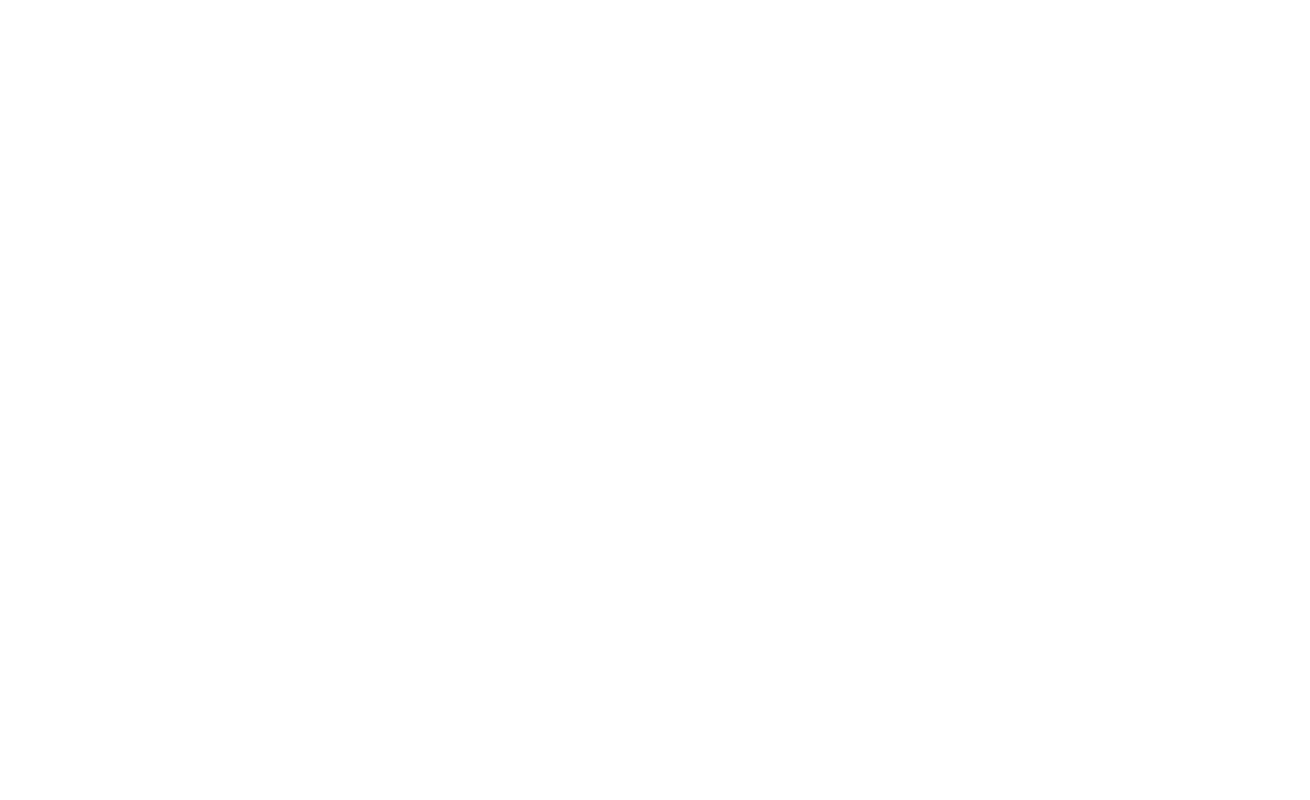
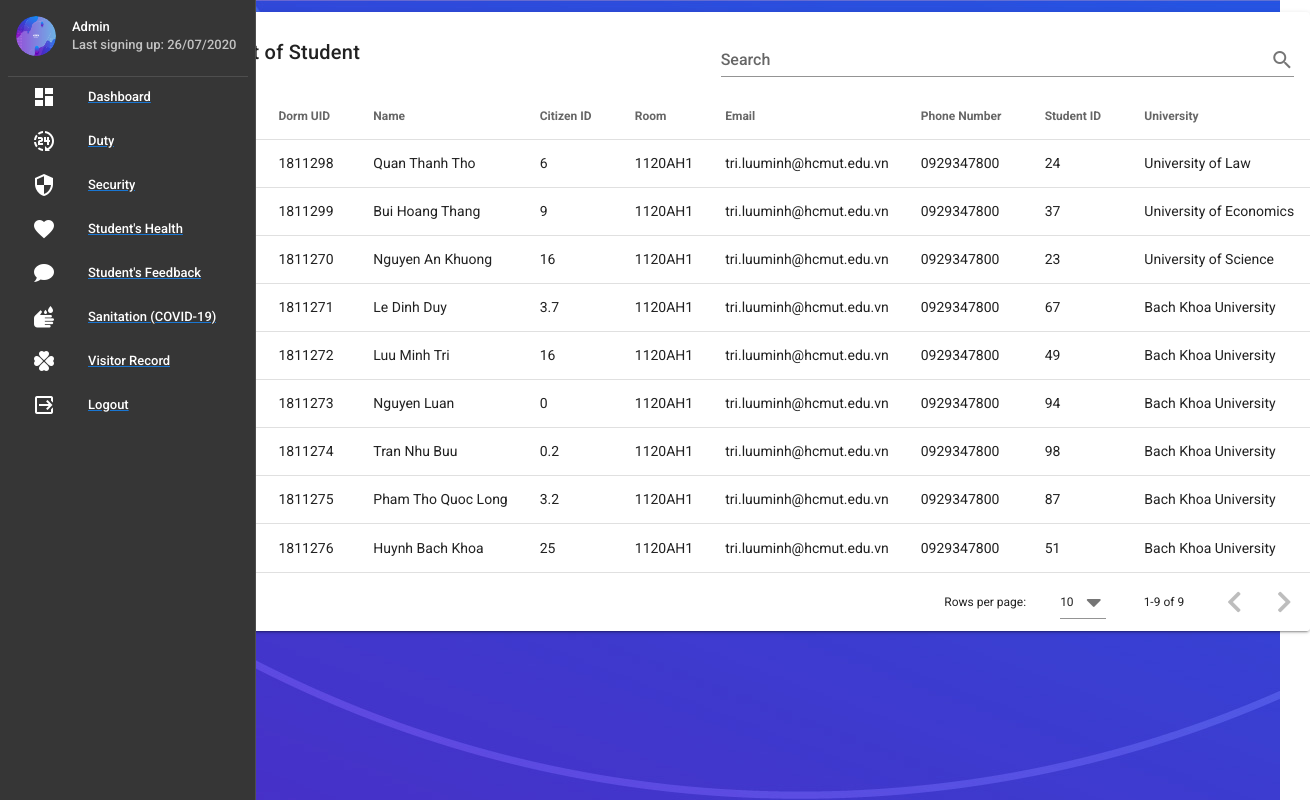
Before and after one commit to autumn16/dms, a Vue app: page /dashboard in a window 1280 px wide. Shown: the whole page, 1310 px wide, since content can reach past the window. Built offline with nearby package versions, Linux system fonts and the light colour scheme; a web font is replaced by a local one.

Commit message:
implementation of admin view
*** WARNING ***
bootstrap deleted from main.js, conflicted

```diff
--- a/src/main.js
+++ b/src/main.js
@@ -3,11 +3,12 @@ import App from './App.vue'
 import router from './router'
 import vuetify from './plugins/vuetify';
 import store from './store';
+/*
 import "bootstrap/dist/css/bootstrap.min.css";
 import "jquery/dist/jquery.min.js";
 import "popper.js/dist/umd/popper.min.js";
 import "bootstrap/dist/js/bootstrap.min.js";
-
+*/
 Vue.config.productionTip = false
 
 new Vue({
--- a/src/router/index.js
+++ b/src/router/index.js
@@ -6,6 +6,7 @@ import SignUp from '../views/signup'
 import SignIn from '../views/signin'
 import Faq from '../views/faq'
 import Admin from '../views/admin'
+import AdminDuty from '../views/dashboard/duty'
 
 Vue.use(VueRouter)
 
@@ -27,13 +28,18 @@ const routes = [
   },
   {
     path: '/frequently-asked-question',
-    name: 'faq',
+    name: 'FreAskQues',
     component: Faq,
   },
   {
-    path: '/dormitory-manager-dashboard',
-    name: 'admindashboard',
+    path: '/dashboard',
+    name: 'AdminDashboard',
     component: Admin,
+  },
+  {
+    path: `/dashboard/duty`,
+    name: 'DashboardDuty',
+    component: AdminDuty,
   }
 ]
 
--- a/src/views/admin.vue
+++ b/src/views/admin.vue
@@ -97,7 +97,7 @@
                           <v-checkbox
                             style="margin-left: 10px; margin-top: -20px;"
                             :label="`Inform ${item.name} to his/her late payment`"
-                            @click="informText = `*** YOU'RE LATE FOR   PAYMENT ***` "
+                            @click="informText = `*** YOU'RE LATE FOR PAYMENT ***`"
                           >
                           </v-checkbox>
                           <v-card-actions>
@@ -108,15 +108,6 @@
                           </v-card-actions>
                         </v-card>
                       </v-dialog>
-                      <!--
-                      <v-btn
-                        tile
-                        color="error"
-                        style="margin-left: 5px; font-size: 12px;"
-                      >
-                        Inform {{item.name}} to his late payment
-                      </v-btn>
-                      -->
                   </td>
                 </template>
               </v-data-table>
@@ -142,42 +133,42 @@ export default {
         {
           title: "Dashboard",
           icon: "mdi-view-dashboard",
-          link: "dormitory-manager-dashboard",
+          link: "dashboard",
         },
         {
           title: "Duty",
           icon: "mdi-hours-24",
-          link: "dormitory-manager-dashboard/duty",
+          link: "dashboard/duty",
         },
         {
           title: "Security",
           icon: "mdi-security",
-          link: "dormitory-manager-dashboard/security",
+          link: "dashboard/security",
         },
         {
           title: "Student's Health",
           icon: "mdi-cards-heart",
-          link: "dormitory-manager-dashboard/health",
+          link: "dashboard/health",
         },
         {
           title: "Student's Feedback",
           icon: "mdi-chat",
-          link: "dormitory-manager-dashboard/feedback",
+          link: "dashboard/feedback",
         },
         {
           title: "Sanitation (COVID-19)",
           icon: "mdi-hand-water",
-          link: "dormitory-manager-dashboard/sanitation",
+          link: "dashboard/sanitation",
         },
         {
           title: "Visitor Record",
           icon: "mdi-clover",
-          link: "dormitory-manager-dashboard/record",
+          link: "dashboard/record",
         },
         { title: "Logout", icon: "mdi-logout-variant", link: "../signin" },
       ],
       permanent: true,
-      background: true,
+      background: false,
 
       search: "",
       headers: [
--- /dev/null
+++ b/src/views/dashboard/duty.vue
@@ -0,0 +1,156 @@
+<template>
+  <div class="adminimage">
+    <v-container>
+      <v-row>
+        <v-col md="auto">
+          <v-navigation-drawer
+            v-model="drawer"
+            :color="color"
+            :expand-on-hover="expandOnHover"
+            :mini-variant="miniVariant"
+            :permanent="permanent"
+            :src="bg"
+            absolute
+            dark
+          >
+            <v-list dense nav class="py-0">
+              <v-list-item two-line :class="miniVariant && 'px-0'">
+                <v-list-item-avatar>
+                  <img src="../../assets/signup_img.jpg" />
+                </v-list-item-avatar>
+
+                <v-list-item-content>
+                  <v-list-item-title>Admin</v-list-item-title>
+                  <v-list-item-subtitle>Last signing up: 26/07/2020</v-list-item-subtitle>
+                </v-list-item-content>
+              </v-list-item>
+
+              <v-divider></v-divider>
+
+              <!--<v-list-item link>-->
+
+              <v-list-item v-for="item in items" :key="item.title" link>
+                <v-list-item-icon>
+                  <v-icon>{{ item.icon }}</v-icon>
+                </v-list-item-icon>
+
+                <router-link :to="item.link">
+                  <v-list-item-content>
+                    <v-list-item-title style="color: white; text-decoration: none;">{{ item.title }}</v-list-item-title>
+                  </v-list-item-content>
+                </router-link>
+              </v-list-item>
+            </v-list>
+          </v-navigation-drawer>
+        </v-col>
+      </v-row>
+      <v-content>
+        <v-row>
+          <v-col md="1">
+          </v-col>
+          <v-col md="auto">
+            <h2 style="color: white; text-shadow: 1px 1px 10px black;">
+             It's {{ timestamp }}
+            </h2>
+          </v-col>
+        </v-row>
+        <v-row>
+          <v-col md="1">
+          </v-col>
+          <v-col md="auto">
+            <v-btn
+              tile
+              color="primary"
+              style="margin-top: -10px;"
+            >
+              <v-icon>
+                mdi-plus
+              </v-icon>
+              Add new duty
+            </v-btn>
+          </v-col>
+        </v-row>
+      </v-content>
+    </v-container>
+  </div>
+</template>
+
+<script>
+export default {
+  data() {
+    return {
+      timestamp: '',
+      expanded: [],
+      singleExpand: false,
+      drawer: true,
+      items: [
+        {
+          title: "Dashboard",
+          icon: "mdi-view-dashboard",
+          link: "../dashboard",
+        },
+        {
+          title: "Duty",
+          icon: "mdi-hours-24",
+          link: "duty",
+        },
+        {
+          title: "Security",
+          icon: "mdi-security",
+          link: "../dashboard/security",
+        },
+        {
+          title: "Student's Health",
+          icon: "mdi-cards-heart",
+          link: "../dashboard/health",
+        },
+        {
+          title: "Student's Feedback",
+          icon: "mdi-chat",
+          link: "../dashboard/feedback",
+        },
+        {
+          title: "Sanitation (COVID-19)",
+          icon: "mdi-hand-water",
+          link: "../dashboard/sanitation",
+        },
+        {
+          title: "Visitor Record",
+          icon: "mdi-clover",
+          link: "../dashboard/record",
+        },
+        { title: "Logout", icon: "mdi-logout-variant", link: "../signin" },
+      ],
+      permanent: true,
+      background: false,
+    };
+  },
+  computed: {
+    bg() {
+      return this.background
+        ? "https://cdn.vuetifyjs.com/images/backgrounds/bg-2.jpg"
+        : undefined;
+    },
+  },
+  created () {
+    setInterval(this.getNow, 1000);
+    this.getNow()
+  },
+  methods: {
+   getNow: function() {
+      const today = new Date();
+      const date = today.getFullYear()+'-'+(today.getMonth()+1)+'-'+today.getDate();
+      const time = today.getHours() + ":" + today.getMinutes() + ":" + today.getSeconds();
+      const dateTime = date +' '+ time;
+      this.timestamp = dateTime;
+    }
+  },
+};
+</script>
+
+<style scoped>
+.adminimage {
+  background-image: url("../../assets/signup_img.jpg");
+  height: 100%;
+}
+</style>
--- a/src/views/signin.vue
+++ b/src/views/signin.vue
@@ -65,7 +65,7 @@ methods: {
     let username = this.username;
     let password = this.password;
     if(username==="admin" && password==="admin"){
-        this.$router.replace("/dormitory-manager-dashboard");
+        this.$router.replace("/dashboard");
     } else {
         alert("Wrong username or password!");
     }
```
Also changed, not shown: src/views/dashboard/feedback.vue (added), src/views/dashboard/health.vue (added), src/views/dashboard/record.vue (added), src/views/dashboard/sanitation.vue (added), src/views/dashboard/security.vue (added).
